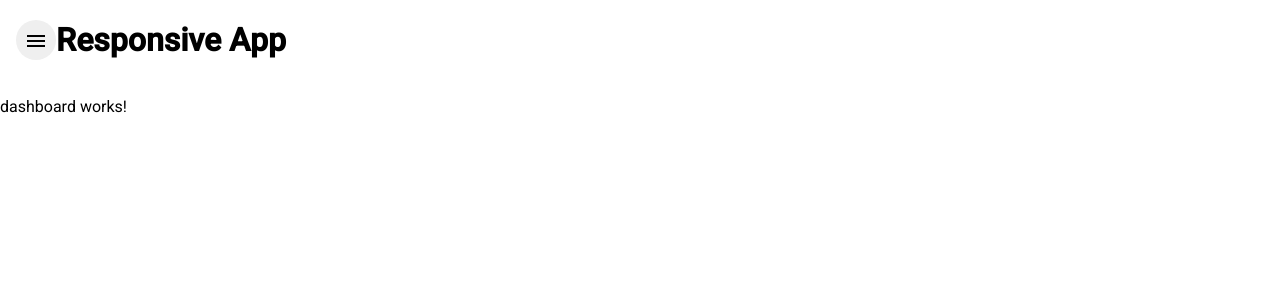
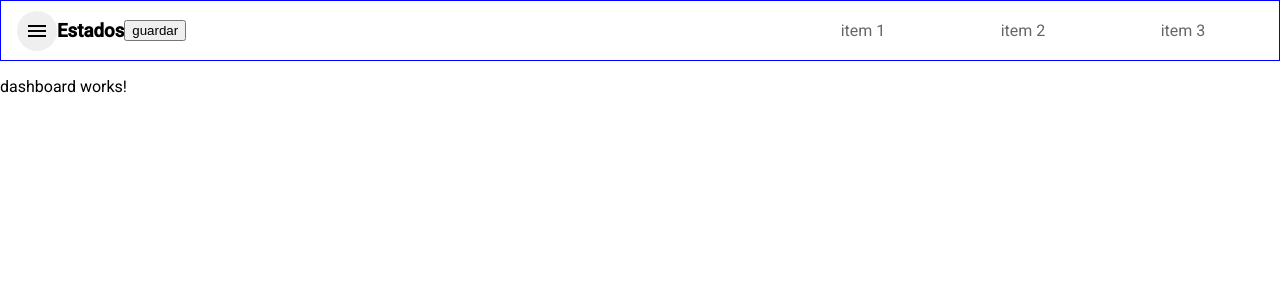
Before and after one commit to rcarlosnavas16/Prueba, an Angular app: page /main/dashboard in a window 1280 px wide. Shown: the top 300 px of the page. Built offline with nearby package versions, Linux system fonts and the light colour scheme.

Commit message:
:construction: working on navbar component

```diff
--- a/src/app/shared/layouts/layouts-components/navbar/navbar.component.html
+++ b/src/app/shared/layouts/layouts-components/navbar/navbar.component.html
@@ -1,6 +1,28 @@
-<mat-toolbar color="primary" class="example-toolbar">
-  <button mat-icon-button (click)="onAction(true)">
-    <mat-icon>menu</mat-icon>
-  </button>
-  <h1 class="example-app-name">Responsive App</h1>
+<mat-toolbar
+  style="border: 1px blue solid"
+  color="primary"
+  class="example-toolbar"
+  fxLayout="row"
+  fxLayoutAlign="space-between center"
+>
+  <!-- ROW -->
+  <div fxLayout="row" fxLayoutAlign="space-between center">
+    <button mat-icon-button (click)="onAction(true)">
+      <mat-icon>{{ mat_icon.MENU }}</mat-icon>
+    </button>
+
+    <h3 class="example-app-name">Estados</h3>
+
+    <button>guardar</button>
+  </div>
+  <!-- SPACE -->
+  <div class="example-spacer"></div>
+  <!-- NAVIGATION -->
+  <div fxLayout="row">
+    <mat-tab-group>
+      <mat-tab label="item 1"></mat-tab>
+      <mat-tab label="item 2"></mat-tab>
+      <mat-tab label="item 3"></mat-tab>
+    </mat-tab-group>
+  </div>
 </mat-toolbar>
--- a/src/app/shared/layouts/layouts-components/navbar/navbar.component.scss
+++ b/src/app/shared/layouts/layouts-components/navbar/navbar.component.scss
@@ -2,3 +2,6 @@
   position: fixed;
   z-index: 2;
 } */
+.example-spacer {
+  flex: 1 1 auto;
+}
--- a/src/app/shared/layouts/layouts-components/navbar/navbar.component.ts
+++ b/src/app/shared/layouts/layouts-components/navbar/navbar.component.ts
@@ -1,4 +1,5 @@
 import { Component, EventEmitter, OnInit, Output } from '@angular/core';
+import { MAT_ICON } from 'src/app/shared/utils/constants';
 
 @Component({
   selector: 'app-navbar',
@@ -6,7 +7,10 @@ import { Component, EventEmitter, OnInit, Output } from '@angular/core';
   styleUrls: ['./navbar.component.scss'],
 })
 export class NavbarComponent implements OnInit {
+  public mat_icon = MAT_ICON;
+
   @Output() show_nav: EventEmitter<boolean> = new EventEmitter();
+
   constructor() {}
 
   ngOnInit(): void {}
--- a/src/app/shared/shared.module.ts
+++ b/src/app/shared/shared.module.ts
@@ -1,9 +1,10 @@
 import { NgModule } from '@angular/core';
 import { CommonModule } from '@angular/common';
 import { RouterModule } from '@angular/router';
+import { MatTabsModule } from '@angular/material/tabs';
 import { FlexLayoutModule } from '@angular/flex-layout';
+import { MatToolbarModule } from '@angular/material/toolbar';
 import { MatSidenav, MatSidenavModule } from '@angular/material/sidenav';
-import { MatToolbarModule } from '@angular/material/toolbar';
 
 import { MaterialModules } from './material';
 import { MsgBoxComponent } from './components/msg-box/msg-box.component';
@@ -28,6 +29,7 @@ import { SidenavComponent } from './layouts/layouts-components/sidenav/sidenav.c
     MaterialModules,
     MatToolbarModule,
     MatSidenavModule,
+    MatTabsModule,
     // OTHERS
     FlexLayoutModule,
   ],
--- a/src/app/shared/utils/constants.ts
+++ b/src/app/shared/utils/constants.ts
@@ -6,6 +6,7 @@ export const DISABLE_BUTTON = {
 // mat icon
 export enum MAT_ICON {
   CIRCLE = 'fiber_manual_record',
+  MENU = 'menu',
   /**
    *
    */
```
